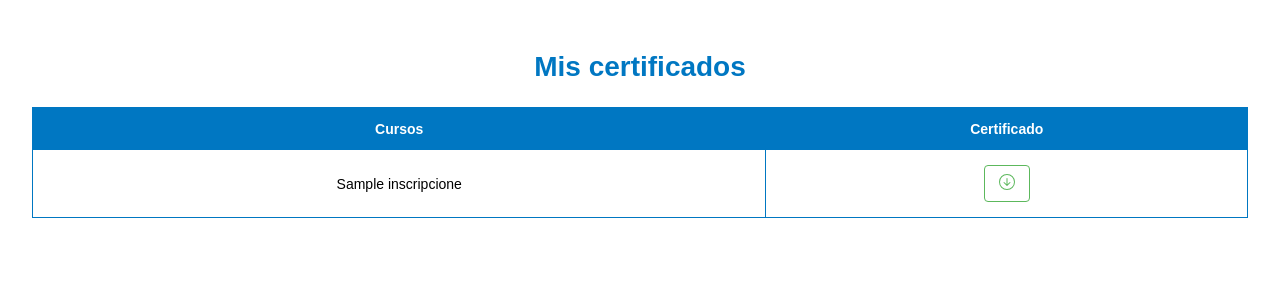
After one commit to AIVERKE/Organizador-Cursos-TWAS, a Flask app: template app/templates/Estudiante/certificados.html in a window 1280 px wide. The commit adds this page. Shown: the top 300 px of the page. Run offline with Flask 3, Linux system fonts and the light colour scheme; the template is opened without the code that fills it: most values are stand-ins (such as "Sample title", 1, 10 or a date in 2020).

Commit message:
ya hay vista de estudiantes para ver inscripciones y descargar certificado, lo malo... solo funciona para una version xddddDDddd. Salva para una version, sigo trabajando en eso, pero hasta esta version funciona para una inscripcion.

```diff
--- a/app/api/certificate/__init__.py
+++ b/app/api/certificate/__init__.py
@@ -6,3 +6,4 @@ certificate_bp = Blueprint("certificate", __name__)
 
 # De este mismo directorio importamos las rutas
 from . import routes
+from . import utils
--- /dev/null
+++ b/app/templates/Estudiante/certificados.html
@@ -0,0 +1,49 @@
+<!DOCTYPE html>
+<html lang="es">
+
+<head>
+    <meta charset="UTF-8">
+    <title>Mis Asistencias</title>
+    <link rel="stylesheet" href="{{ url_for('static', filename='css/Estudiante/styleEstudiantes.css') }}">
+    <link rel="stylesheet" href="{{ url_for('static', filename='css/Coordinador/styleCoordinador.css') }}">
+</head>
+
+<body>
+    <div class="asistencias-container">
+        <h1 class="asistencias-title">Mis certificados</h1>
+
+        {% if inscripciones and inscripciones|length > 0 %}
+        <table class="asistencias-table">
+            <thead>
+                <tr>
+                    <th>Cursos</th>
+                    <th>Certificado</th>
+                </tr>
+            </thead>
+            <tbody>
+                {% for a in inscripciones %}
+                <tr>
+                    <td> {{a.nombre_curso}} </td>
+                    <td>
+                        <button
+                            onclick="window.location.href='{{ url_for('certificate.descargar_certificado', user_id=id_usuario) }}'"
+                            class="btn btn-success cert-btn" title="Descargar Certificados">
+                            <svg xmlns="http://www.w3.org/2000/svg" width="16" height="16" fill="currentColor"
+                                class="bi bi-arrow-down-circle" viewBox="0 0 16 16">
+                                <path fill-rule="evenodd"
+                                    d="M1 8a7 7 0 1 0 14 0A7 7 0 0 0 1 8m15 0A8 8 0 1 1 0 8a8 8 0 0 1 16 0M8.5 4.5a.5.5 0 0 0-1 0v5.793L5.354 8.146a.5.5 0 1 0-.708.708l3 3a.5.5 0 0 0 .708 0l3-3a.5.5 0 0 0-.708-.708L8.5 10.293z" />
+                            </svg>
+                        </button>
+
+                    </td>
+                </tr>
+                {% endfor %}
+            </tbody>
+        </table>
+        {% else %}
+        <p class="asistencias-empty">⚠️ No tienes certificados.</p>
+        {% endif %}
+    </div>
+</body>
+
+</html>
```
Also changed, not shown: app/api/certificate/routes.py (+8 -2 lines), app/api/certificate/utils.py (+17 -0 lines), app/templates/Estudiante/Estudiante.html (+11 -13 lines).
